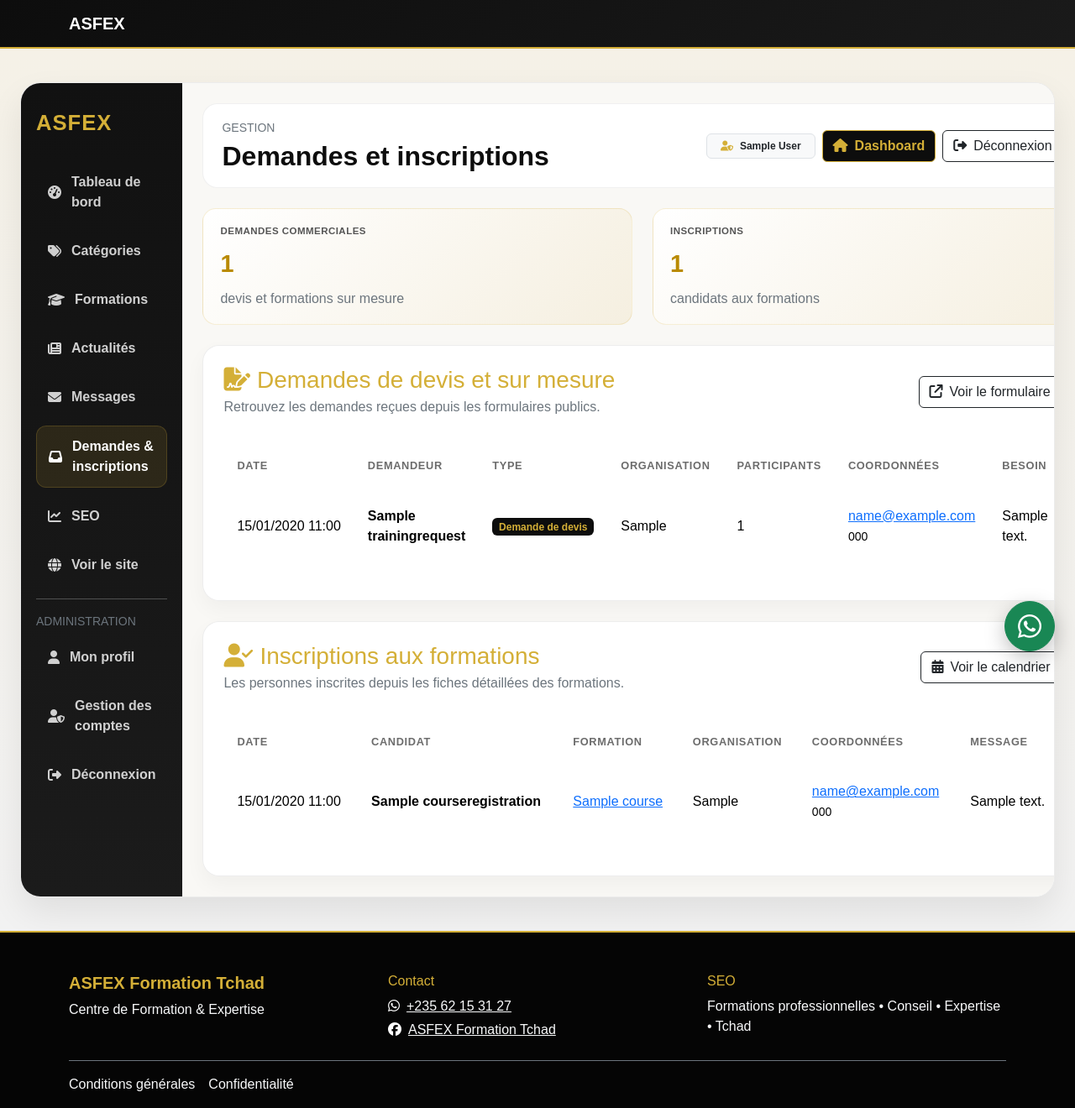
After one commit to f3l1x235/afex, a Django app: page /gestion/demandes/ in a window 1280 px wide. The commit adds this page. Shown: the whole page at 84% size. Run offline with Django 5.2, Linux system fonts and the light colour scheme; a user stored in the database is signed in; tables that the repository leaves empty hold one stand-in row (values such as "Sample post").

Commit message:
Add training requests and registrations management features with views, templates, and URL routing

```diff
--- a/siteapp/urls.py
+++ b/siteapp/urls.py
@@ -33,6 +33,7 @@ urlpatterns = [
     path('gestion/messages/nouveau/', views.admin_messages_new, name='admin_messages_new'),
     path('gestion/messages/<int:pk>/modifier/', views.admin_message_edit, name='admin_message_edit'),
     path('gestion/messages/<int:pk>/supprimer/', views.admin_message_delete, name='admin_message_delete'),
+    path('gestion/demandes/', views.admin_training_requests, name='admin_training_requests'),
     path('gestion/profil/', views.user_profile, name='user_profile'),
     path('gestion/comptes/', views.admin_accounts, name='admin_accounts'),
     path('gestion/comptes/nouveau/', views.admin_account_new, name='admin_account_new'),
--- a/siteapp/views.py
+++ b/siteapp/views.py
@@ -182,6 +182,8 @@ def admin_dashboard(request):
     courses = Course.objects.order_by('-created_at')[:5]
     articles = Article.objects.order_by('-created_at')[:5]
     messages = ContactMessage.objects.order_by('-created_at')[:5]
+    training_requests = TrainingRequest.objects.order_by('-created_at')[:5]
+    registrations = CourseRegistration.objects.select_related('course').order_by('-created_at')[:5]
     categories = Category.objects.order_by('name')[:5]
     context = {
         'page_title': 'Tableau de bord ASFEX',
@@ -190,7 +192,11 @@ def admin_dashboard(request):
         'courses': courses,
         'articles': articles,
         'messages': messages,
+        'training_requests': training_requests,
+        'registrations': registrations,
         'categories': categories,
+        'training_request_count': TrainingRequest.objects.count(),
+        'registration_count': CourseRegistration.objects.count(),
     }
     return render(request, 'dashboard.html', context)
 
@@ -391,6 +397,20 @@ def admin_messages(request):
         'messages': messages_list,
     }
     return render(request, 'admin/messages.html', context)
+
+
+@login_required(login_url='/gestion/login/')
+@staff_member_required
+def admin_training_requests(request):
+    training_requests = TrainingRequest.objects.order_by('-created_at')
+    registrations = CourseRegistration.objects.select_related('course').order_by('-created_at')
+    context = {
+        'page_title': 'Demandes et inscriptions',
+        'meta_description': 'Consultez les demandes de devis, formations sur mesure et inscriptions ASFEX.',
+        'training_requests': training_requests,
+        'registrations': registrations,
+    }
+    return render(request, 'admin/training_requests.html', context)
 
 
 @login_required(login_url='/gestion/login/')
--- a/templates/admin/base_admin.html
+++ b/templates/admin/base_admin.html
@@ -160,6 +160,7 @@
           <li><a href="/gestion/formations/" {% if '/gestion/formations/' in request.path %}class="active"{% endif %}><i class="fa-solid fa-graduation-cap"></i> Formations</a></li>
           <li><a href="/gestion/actualites/" {% if '/gestion/actualites/' in request.path %}class="active"{% endif %}><i class="fa-solid fa-newspaper"></i> Actualités</a></li>
           <li><a href="/gestion/messages/" {% if '/gestion/messages/' in request.path %}class="active"{% endif %}><i class="fa-solid fa-envelope"></i> Messages</a></li>
+          <li><a href="{% url 'admin_training_requests' %}" {% if '/gestion/demandes/' in request.path %}class="active"{% endif %}><i class="fa-solid fa-inbox"></i> Demandes & inscriptions</a></li>
           <li><a href="/gestion/seo/" {% if '/gestion/seo/' in request.path %}class="active"{% endif %}><i class="fa-solid fa-chart-line"></i> SEO</a></li>
           <li><a href="/" target="_blank" rel="noopener"><i class="fa-solid fa-globe"></i> Voir le site</a></li>
         </ul>
--- /dev/null
+++ b/templates/admin/training_requests.html
@@ -0,0 +1,77 @@
+{% extends 'admin/base_admin.html' %}
+
+{% block admin_title %}Demandes et inscriptions{% endblock %}
+
+{% block admin_content %}
+<div class="row g-4 mb-4">
+  <div class="col-md-6">
+    <div class="page-stat">
+      <div class="stat-label mb-2">Demandes commerciales</div>
+      <div class="stat-number">{{ training_requests|length }}</div>
+      <div class="text-secondary mt-2">devis et formations sur mesure</div>
+    </div>
+  </div>
+  <div class="col-md-6">
+    <div class="page-stat">
+      <div class="stat-label mb-2">Inscriptions</div>
+      <div class="stat-number">{{ registrations|length }}</div>
+      <div class="text-secondary mt-2">candidats aux formations</div>
+    </div>
+  </div>
+</div>
+
+<div class="admin-panel p-4 mb-4">
+  <div class="d-flex flex-wrap justify-content-between align-items-center gap-3 mb-4">
+    <div>
+      <h3 class="mb-1 text-gold"><i class="fa-solid fa-file-signature me-2"></i>Demandes de devis et sur mesure</h3>
+      <p class="text-secondary mb-0">Retrouvez les demandes reçues depuis les formulaires publics.</p>
+    </div>
+    <a href="{% url 'quote_request' %}" target="_blank" rel="noopener" class="btn btn-outline-dark"><i class="fa-solid fa-arrow-up-right-from-square me-2"></i>Voir le formulaire</a>
+  </div>
+  <div class="table-responsive">
+    <table class="table table-admin align-middle">
+      <thead><tr><th>Date</th><th>Demandeur</th><th>Type</th><th>Organisation</th><th>Participants</th><th>Coordonnées</th><th>Besoin</th></tr></thead>
+      <tbody>
+        {% for training_request in training_requests %}
+        <tr>
+          <td class="text-nowrap">{{ training_request.created_at|date:'d/m/Y H:i' }}</td>
+          <td class="fw-bold">{{ training_request.name }}</td>
+          <td><span class="badge {% if training_request.request_type == 'devis' %}bg-dark text-gold{% else %}bg-warning text-dark{% endif %}">{{ training_request.get_request_type_display }}</span></td>
+          <td>{{ training_request.organization|default:'-' }}</td>
+          <td>{{ training_request.participants|default:'-' }}</td>
+          <td><a href="mailto:{{ training_request.email }}">{{ training_request.email }}</a>{% if training_request.phone %}<br><small>{{ training_request.phone }}</small>{% endif %}</td>
+          <td>{{ training_request.message|truncatechars:90 }}</td>
+        </tr>
+        {% empty %}<tr><td colspan="7" class="text-center text-secondary py-4">Aucune demande reçue pour le moment.</td></tr>{% endfor %}
+      </tbody>
+    </table>
+  </div>
+</div>
+
+<div class="admin-panel p-4">
+  <div class="d-flex flex-wrap justify-content-between align-items-center gap-3 mb-4">
+    <div>
+      <h3 class="mb-1 text-gold"><i class="fa-solid fa-user-check me-2"></i>Inscriptions aux formations</h3>
+      <p class="text-secondary mb-0">Les personnes inscrites depuis les fiches détaillées des formations.</p>
+    </div>
+    <a href="{% url 'training_calendar' %}" target="_blank" rel="noopener" class="btn btn-outline-dark"><i class="fa-solid fa-calendar-days me-2"></i>Voir le calendrier</a>
+  </div>
+  <div class="table-responsive">
+    <table class="table table-admin align-middle">
+      <thead><tr><th>Date</th><th>Candidat</th><th>Formation</th><th>Organisation</th><th>Coordonnées</th><th>Message</th></tr></thead>
+      <tbody>
+        {% for registration in registrations %}
+        <tr>
+          <td class="text-nowrap">{{ registration.created_at|date:'d/m/Y H:i' }}</td>
+          <td class="fw-bold">{{ registration.name }}</td>
+          <td><a href="{% url 'course_detail' registration.course.pk %}" target="_blank" rel="noopener">{{ registration.course.name }}</a></td>
+          <td>{{ registration.organization|default:'-' }}</td>
+          <td><a href="mailto:{{ registration.email }}">{{ registration.email }}</a>{% if registration.phone %}<br><small>{{ registration.phone }}</small>{% endif %}</td>
+          <td>{{ registration.message|default:'-'|truncatechars:90 }}</td>
+        </tr>
+        {% empty %}<tr><td colspan="6" class="text-center text-secondary py-4">Aucune inscription reçue pour le moment.</td></tr>{% endfor %}
+      </tbody>
+    </table>
+  </div>
+</div>
+{% endblock %}
```
Also changed, not shown: siteapp/tests.py (+30 -0 lines), templates/admin/formations.html (+9 -4 lines), templates/dashboard.html (+39 -0 lines), siteapp/models.py (line endings or trailing spaces).
